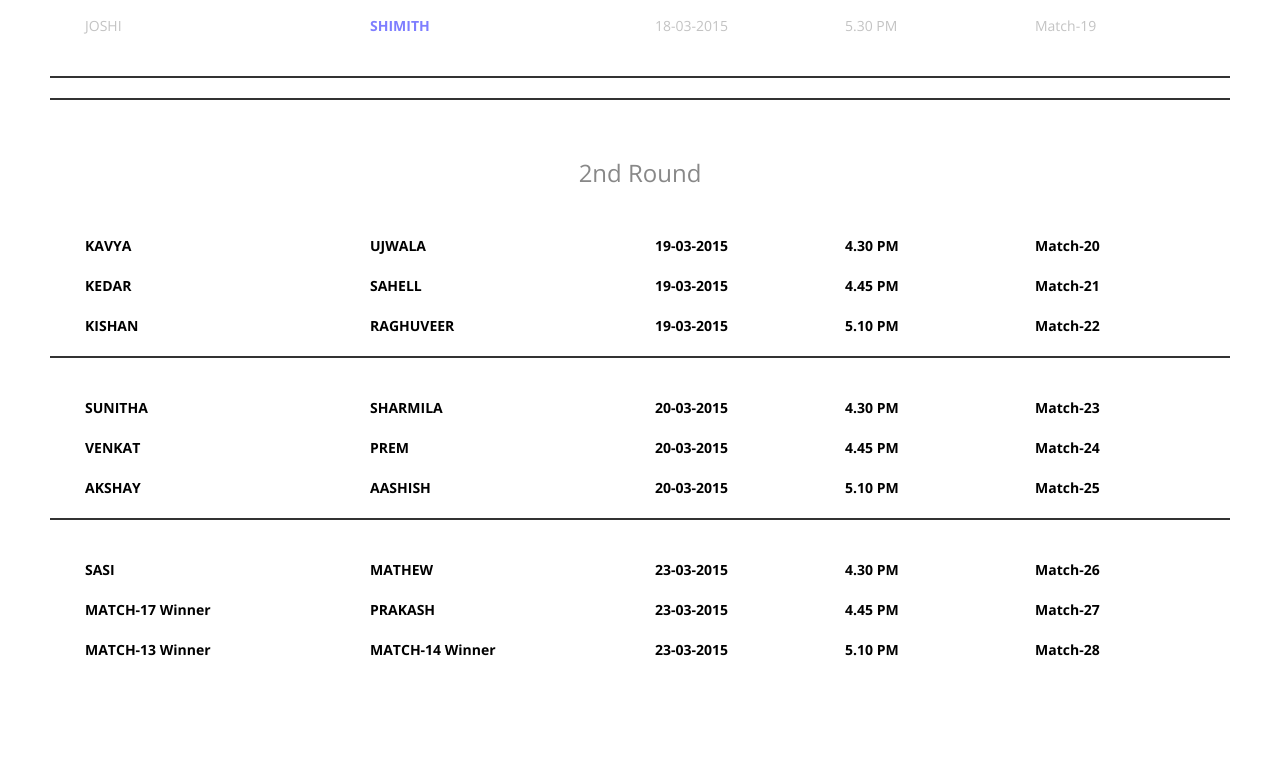
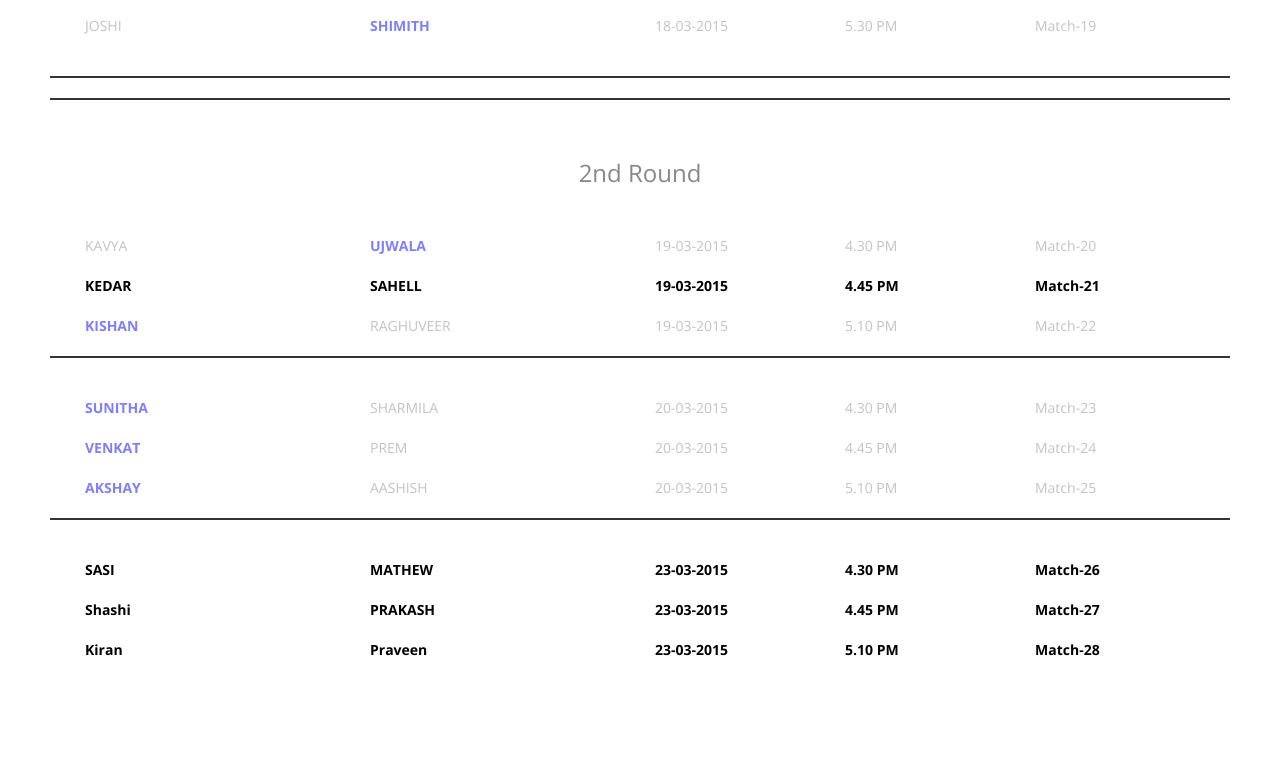
Before and after one commit to prakash89/pingpong, a Rails app: page /shedule in a window 1280 px wide. Shown: the part 1157-1917 px from the top of the page. Run offline with Rails 7, Linux system fonts and the light colour scheme; style sheets or scripts are compiled from the project's sources; some libraries are stand-ins or nearby versions.

Commit message:
code updated

```diff
--- a/app/views/welcome/_second.html.erb
+++ b/app/views/welcome/_second.html.erb
@@ -1,9 +1,9 @@
 <h3 class="match-heading padding-slider">2nd Round</h3>
 
-    <div class="row message-box-high">
+    <div class="row message-box">
         <div class="col-sm-12">
             <div class="col-sm-3">KAVYA</div>
-            <div class="col-sm-3">UJWALA</div>
+            <div class="col-sm-3 winner-name message-box-high">UJWALA</div>
             <div class="col-sm-2">19-03-2015 </div>
             <div class="col-sm-2">4.30 PM </div>
             <div class="col-sm-2">Match-20</div>
@@ -18,9 +18,9 @@
             <div class="col-sm-2">Match-21</div>
         </div>
     </div><br>
-    <div class="row message-box-high">
+    <div class="row message-box">
         <div class="col-sm-12">
-            <div class="col-sm-3">KISHAN</div>
+            <div class="col-sm-3 winner-name message-box-high">KISHAN</div>
             <div class="col-sm-3">RAGHUVEER</div>
             <div class="col-sm-2">19-03-2015 </div>
             <div class="col-sm-2">5.10 PM </div>
@@ -29,27 +29,27 @@
     </div>
     <div class="journal-entry-devider"></div>
     <br>
-    <div class="row message-box-high">
+    <div class="row message-box">
         <div class="col-sm-12">
-            <div class="col-sm-3">SUNITHA</div>
+            <div class="col-sm-3 winner-name message-box-high">SUNITHA</div>
             <div class="col-sm-3">SHARMILA</div>
             <div class="col-sm-2">20-03-2015 </div>
             <div class="col-sm-2">4.30 PM </div>
             <div class="col-sm-2">Match-23</div>
         </div>
     </div><br>
-    <div class="row message-box-high">
+    <div class="row message-box">
         <div class="col-sm-12">
-            <div class="col-sm-3">VENKAT</div>
+            <div class="col-sm-3 winner-name message-box-high">VENKAT</div>
             <div class="col-sm-3">PREM</div>
             <div class="col-sm-2">20-03-2015 </div>
             <div class="col-sm-2">4.45 PM </div>
             <div class="col-sm-2">Match-24</div>
         </div>
     </div><br>
-    <div class="row message-box-high">
+    <div class="row message-box">
         <div class="col-sm-12">
-            <div class="col-sm-3">AKSHAY</div>
+            <div class="col-sm-3 winner-name message-box-high">AKSHAY</div>
             <div class="col-sm-3">AASHISH</div>
             <div class="col-sm-2">20-03-2015 </div>
             <div class="col-sm-2">5.10 PM </div>
@@ -69,7 +69,7 @@
     </div><br>
     <div class="row message-box-high">
         <div class="col-sm-12">
-            <div class="col-sm-3">MATCH-17 Winner</div>
+            <div class="col-sm-3">Shashi</div>
             <div class="col-sm-3">PRAKASH</div>
             <div class="col-sm-2">23-03-2015 </div>
             <div class="col-sm-2">4.45 PM </div>
@@ -78,8 +78,8 @@
     </div><br>
     <div class="row message-box-high">
         <div class="col-sm-12">
-            <div class="col-sm-3">MATCH-13 Winner</div>
-            <div class="col-sm-3">MATCH-14 Winner</div>
+            <div class="col-sm-3">Kiran</div>
+            <div class="col-sm-3">Praveen</div>
             <div class="col-sm-2">23-03-2015 </div>
             <div class="col-sm-2">5.10 PM </div>
             <div class="col-sm-2">Match-28</div>
```
